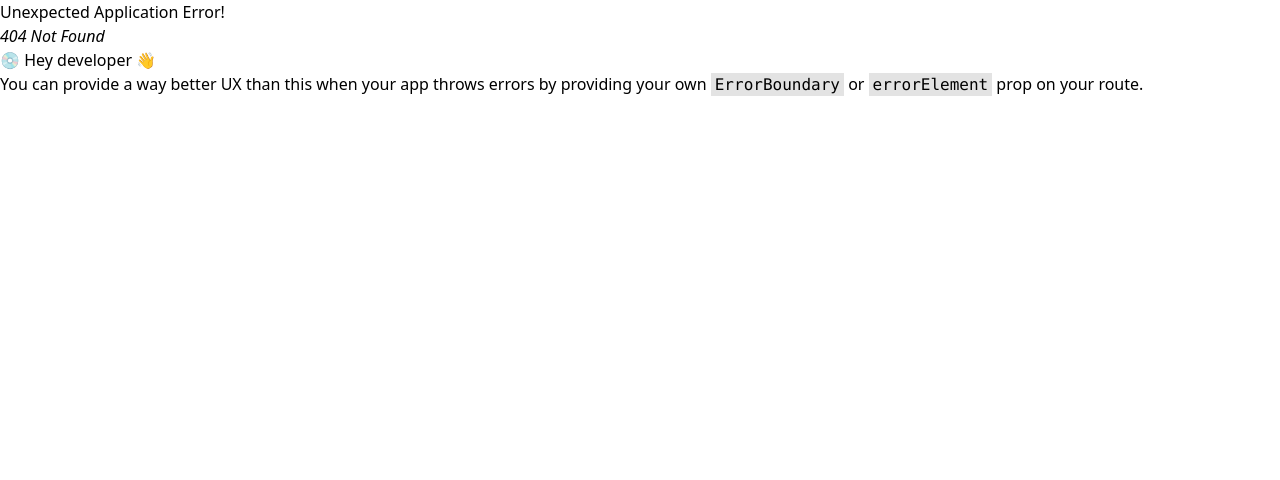
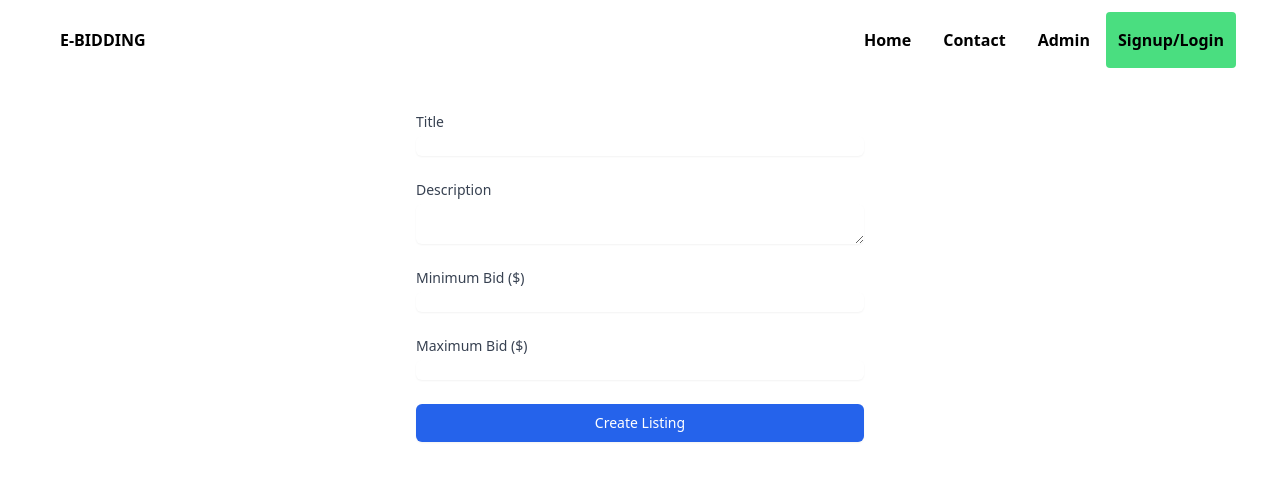
Before and after one commit to mohammadkabir2003/ebay-project, a React (Create React App) app in the folder client/: page /add-listing in a window 1280 px wide. Before the commit this address had no page. Shown: the top 480 px of the page. Built offline with nearby package versions, Linux system fonts and the light colour scheme.

Commit message:
added listings page and listing form

```diff
--- /dev/null
+++ b/client/src/components/AddListingForm.jsx
@@ -0,0 +1,124 @@
+import { useState } from 'react';
+import { useNavigate } from 'react-router-dom';
+
+export default function AddListingForm() {
+  const navigate = useNavigate();
+
+  const [formData, setFormData] = useState({
+    title: '',
+    description: '',
+    minBid: '',
+    maxBid: '',
+  });
+
+  const [error, setError] = useState('');
+
+  const handleSubmit = async (e) => {
+    e.preventDefault();
+
+    try {
+        const response = await fetch('http://localhost:3001/listings/create', {  // Updated URL
+            method: 'POST',
+            headers: {
+                'Content-Type': 'application/json',
+            },
+            body: JSON.stringify({
+                ...formData,
+                minBid: parseFloat(formData.minBid),
+                maxBid: parseFloat(formData.maxBid),
+            }),
+            credentials: 'include',
+        });
+
+        // Add this console.log to see the actual response
+        console.log('Response status:', response.status);
+        const text = await response.text();
+        console.log('Response body:', text);
+
+        // Try to parse the response only if it's actually JSON
+        let data;
+        try {
+            data = JSON.parse(text);
+        } catch (err) {
+            throw new Error('Server returned invalid JSON: ' + text);
+        }
+
+        if (!response.ok) {
+            throw new Error(data.error || 'Failed to create listing');
+        }
+
+        navigate('/listings');
+    } catch (err) {
+        setError(err.message);
+        console.error('Error details:', err);
+    }
+};
+
+  return (
+    <form onSubmit={handleSubmit} className="max-w-md mx-auto mt-8 space-y-6">
+      {error && <div className="text-red-500">{error}</div>}
+
+      <div>
+        <label className="block text-sm font-medium text-gray-700">
+          Title
+          <input
+            type="text"
+            required
+            className="mt-1 block w-full rounded-md border-gray-300 shadow-sm"
+            value={formData.title}
+            onChange={(e) => setFormData({...formData, title: e.target.value})}
+          />
+        </label>
+      </div>
+
+      <div>
+        <label className="block text-sm font-medium text-gray-700">
+          Description
+          <textarea
+            required
+            className="mt-1 block w-full rounded-md border-gray-300 shadow-sm"
+            value={formData.description}
+            onChange={(e) => setFormData({...formData, description: e.target.value})}
+          />
+        </label>
+      </div>
+
+      <div>
+        <label className="block text-sm font-medium text-gray-700">
+          Minimum Bid ($)
+          <input
+            type="number"
+            required
+            min="0"
+            step="0.01"
+            className="mt-1 block w-full rounded-md border-gray-300 shadow-sm"
+            value={formData.minBid}
+            onChange={(e) => setFormData({...formData, minBid: e.target.value})}
+          />
+        </label>
+      </div>
+
+      <div>
+        <label className="block text-sm font-medium text-gray-700">
+          Maximum Bid ($)
+          <input
+            type="number"
+            required
+            min="0"
+            step="0.01"
+            className="mt-1 block w-full rounded-md border-gray-300 shadow-sm"
+            value={formData.maxBid}
+            onChange={(e) => setFormData({...formData, maxBid: e.target.value})}
+          />
+        </label>
+      </div>
+
+      <button
+        type="submit"
+        className="w-full flex justify-center py-2 px-4 border border-transparent rounded-md shadow-sm text-sm font-medium text-white bg-blue-600 hover:bg-blue-700"
+      >
+        Create Listing
+      </button>
+    </form>
+  );
+}
--- a/client/src/components/Hero.jsx
+++ b/client/src/components/Hero.jsx
@@ -1,4 +1,5 @@
 import React from "react";
+import { Link } from "react-router-dom";
 //import { ReactTyped } from "react-typed";
 //import bgpic from './asset/bg_picIV.jpg'
 
@@ -16,9 +17,10 @@ const Hero = () => {
       <p className="text-lg md:text-xl max-w-xl text-center mb-6">
         With E-Bidding, you can access a wide range of categories, track your bids, and stay informed of auction results — all in one place.
       </p>
+      <Link to="/listings">
       <button className="bg-white text-blue-600 px-6 py-3 rounded-md font-semibold hover:bg-blue-100 transition duration-300">
         Get Started
-      </button>
+      </button></Link>
     </div>
   );
 };
--- /dev/null
+++ b/client/src/components/Listing.jsx
@@ -0,0 +1,49 @@
+import React from 'react';
+
+const Listing = ({ listing }) => {
+  return (
+    <div className="bg-white rounded-lg shadow-md hover:shadow-lg transition-shadow duration-300 max-w-80 bg-gradient-to-r from-[#CADCFC] to-[#89ABE3]">
+      <div className="p-4 flex flex-col justify-around max-w-400px">
+        <div>
+        <h3 className="text-lg font-semibold text-gray-800 truncate mb-2">
+          {listing.title}
+        </h3>
+
+        <p className="text-sm text-gray-600 h-12 overflow-hidden mb-3">
+          {listing.description}
+        </p>
+
+        <div className="space-y-2">
+          <p className="flex justify-between text-sm">
+            <span className="text-gray-500">Min Bid:</span>
+            <span className="font-medium text-green-600">${listing.min_bid}</span>
+          </p>
+
+          <p className="flex justify-between text-sm">
+            <span className="text-gray-500">Buy Now:</span>
+            <span className="font-medium text-green-600">${listing.max_bid}</span>
+          </p>
+
+          <p className="flex justify-between text-sm">
+            <span className="text-gray-500">Seller:</span>
+            <span className="font-medium text-blue-600 truncate ml-2">{listing.user_name}</span>
+          </p>
+
+          <div className="flex justify-between text-sm">
+          <span className="text-gray-500">Status:</span>
+            <span className={`px-2 py-1 rounded-full text-xs font-medium ${
+              listing.status === 'available'
+                ? 'bg-green-100 text-green-800'
+                : 'bg-red-100 text-red-800'
+            }`}>
+              {listing.status.charAt(0).toUpperCase() + listing.status.slice(1)}
+            </span>
+          </div>
+        </div>
+        </div>
+      </div>
+    </div>
+  );
+};
+
+export default Listing;
--- a/client/src/components/Navbar.jsx
+++ b/client/src/components/Navbar.jsx
@@ -83,7 +83,7 @@ const Navbar = () => {
           </Link>
         ) : (
           <>
-            <Link to="/profile" className="bg-green-400 px-3 py-4 rounded hover:bg-red-500">
+            <Link to="/profile" className="bg-green-400 px-3 py-4 mx-2 rounded hover:bg-red-500">
               Profile Page
             </Link>
             <button
--- /dev/null
+++ b/client/src/pages/AddListing.jsx
@@ -0,0 +1,14 @@
+import React from 'react'
+import Navbar from '../components/Navbar'
+import AddListingForm from '../components/AddListingForm'
+
+const AddListing = () => {
+  return (
+    <div>
+        <Navbar />
+        <AddListingForm />
+    </div>
+  )
+}
+
+export default AddListing
--- a/client/src/pages/AdminDash.js
+++ b/client/src/pages/AdminDash.js
@@ -66,6 +66,7 @@ const AdminDashboard = () => {
       method: 'POST',
       headers: { 'Content-Type': 'application/json' },
       body: JSON.stringify({ userId, status }),
+      credentials: 'include',
     })
       .then((res) => res.json())
       .then(() => {
@@ -102,6 +103,7 @@ const AdminDashboard = () => {
       method: 'POST',
       headers: { 'Content-Type': 'application/json' },
       body: JSON.stringify({ userId}),
+      credentials: 'include',
     })
       .then((res) => res.json())
       .then(() => {
--- /dev/null
+++ b/client/src/pages/Listings.jsx
@@ -0,0 +1,66 @@
+import React, { useEffect, useState } from 'react';
+import Navbar from '../components/Navbar';
+import Listing from '../components/Listing';
+import { Link } from 'react-router-dom';
+
+const Listings = () => {
+  const [listings, setListings] = useState([]);
+  const [error, setError] = useState(null);
+  const [loading, setLoading] = useState(true);
+
+  useEffect(() => {
+    setLoading(true);
+    fetch('http://localhost:3001/listings', {
+      method: 'GET',
+      credentials: 'include',
+      headers: {
+        'Content-Type': 'application/json'
+      }
+    })
+      .then(res => {
+        console.log('Response status:', res.status);
+        if (!res.ok) {
+          throw new Error(`HTTP error! status: ${res.status}`);
+        }
+        return res.json();
+      })
+      .then(data => {
+        console.log('Received data:', data);
+        setListings(Array.isArray(data) ? data : []);
+        setLoading(false);
+      })
+      .catch(err => {
+        console.error('Detailed error:', err);
+        setError(err.message);
+        setLoading(false);
+      });
+  }, []);
+
+  return (
+    <div>
+      <Navbar />
+      <div className='flex justify-center my-8'>
+        <Link to="/add-listing">
+          <button className="bg-blue-600 text-white px-6 py-3 rounded-md font-semibold hover:bg-blue-100 transition duration-300">Create Listing</button>
+        </Link>
+      </div>
+      <div className="listings-container">
+        {loading && <p>Loading...</p>}
+        {error && <p>Error: {error}</p>}
+        {!loading && !error && listings.length === 0 ? (
+          <p>No listings found</p>
+        ) : (
+        <div className="flex flex-row justify-center mx-2 flex-wrap"> {/* Flex container with negative margin */}
+            {listings.map(listing => (
+              <div key={listing.id} className="w-1/6 mx-6 mb-8"> {/* Card wrapper */}
+                <Listing listing={listing} />
+              </div>
+            ))}
+          </div>
+        )}
+      </div>
+    </div>
+  );
+};
+
+export default Listings;
```
Also changed, not shown: client/src/index.js (+10 -1 lines), 2 other files (tests, documents, lock files or other folders).
